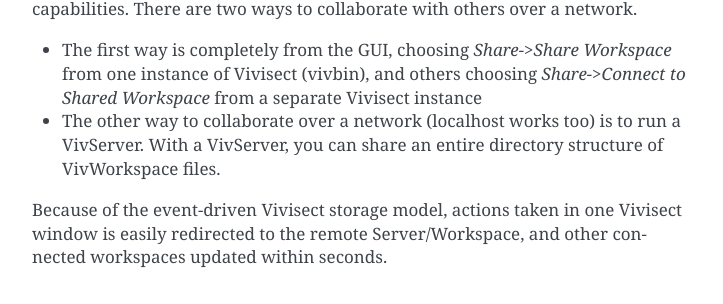
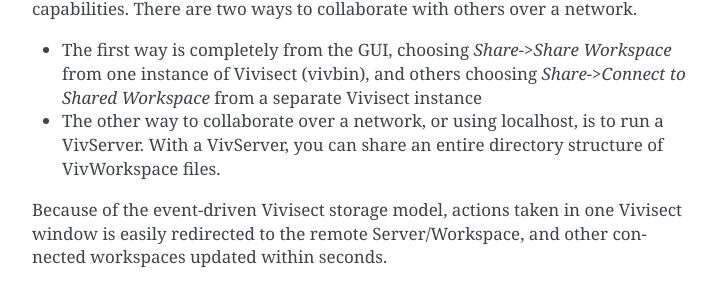
Before and after one commit to vivisect/vivisect, a Sphinx documentation site: the page built from docs/vivisect/quickstart.rst, in a window 1280 px wide and 900 px high, scrolled down 1743 px. Shown: the part 151-455 px from the top of the window, without its empty margins (388-1111 px from the left). Built offline with Sphinx 7.4.7, drawn with Linux system fonts in a browser that asks for light colours.

Commit message:
Apply suggestions from code review
per @rakuy0

```diff
--- a/docs/vivisect/quickstart.rst
+++ b/docs/vivisect/quickstart.rst
@@ -81,7 +81,7 @@
 
 - The first way is completely from the GUI, choosing `Share->Share Workspace` from one instance of Vivisect (vivbin), and others choosing `Share->Connect to Shared Workspace` from a separate Vivisect instance
 
-- The other way to collaborate over a network (localhost works too) is to run a VivServer.  With a VivServer, you can share an entire directory structure of VivWorkspace files.
+- The other way to collaborate over a network, or using localhost, is to run a VivServer.  With a VivServer, you can share an entire directory structure of VivWorkspace files.
 
 Because of the event-driven Vivisect storage model, actions taken in one Vivisect window is easily redirected to the remote Server/Workspace, and other connected workspaces updated within seconds.
 
```
